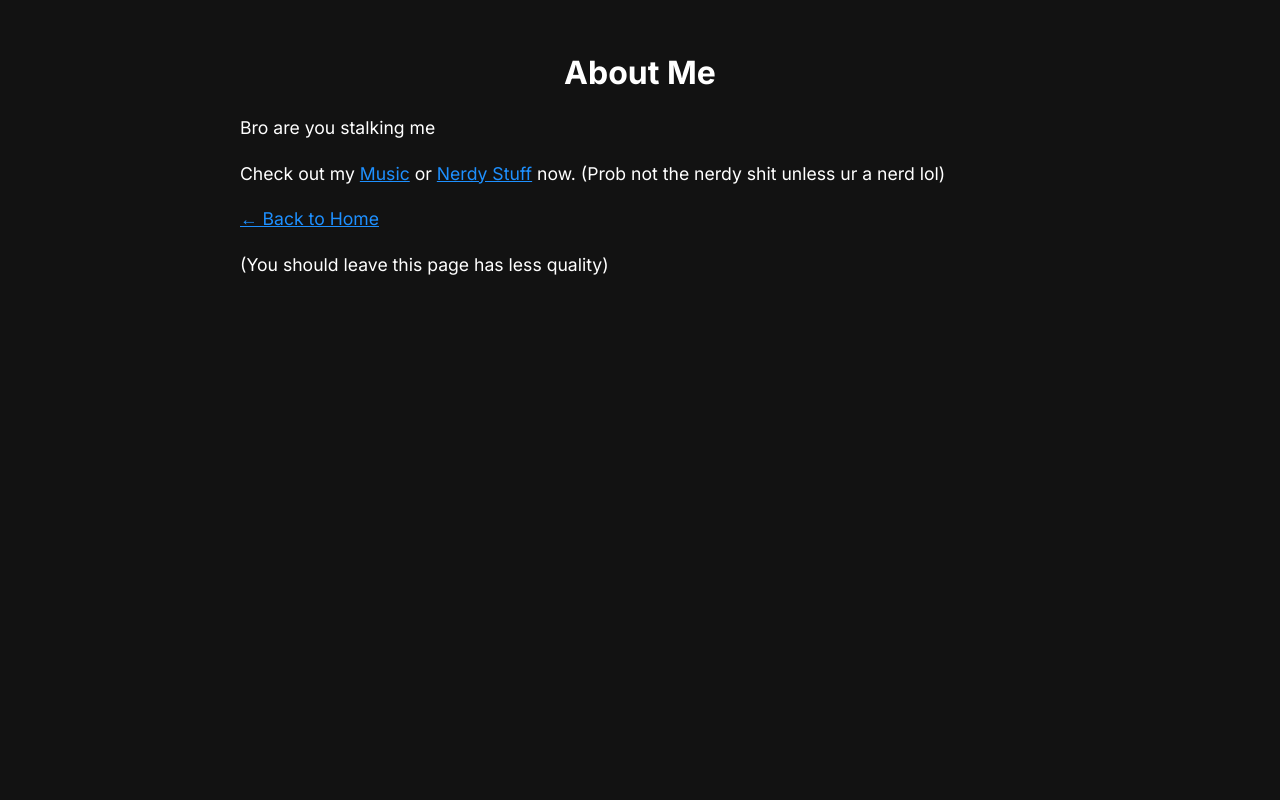
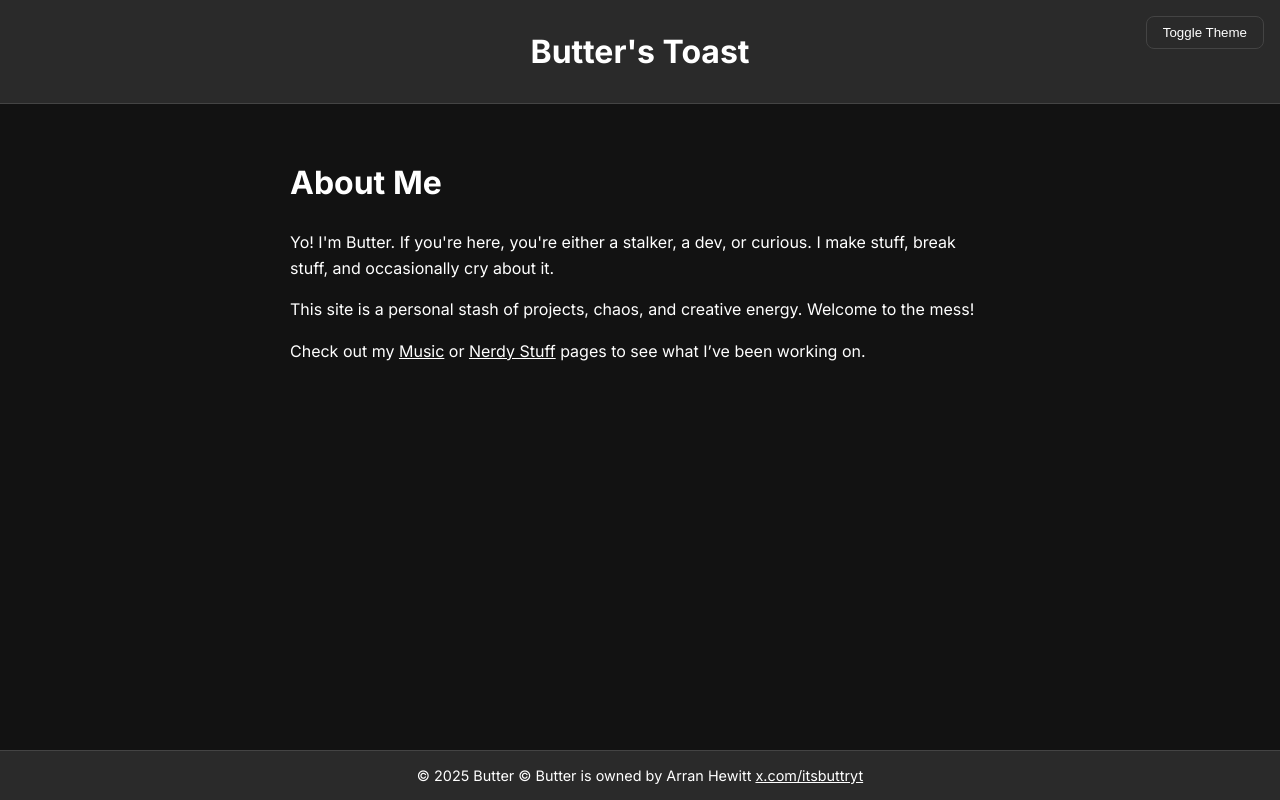
Before and after one commit to Epicinver/Epicinver.github.io, a plain HTML site: page about.html in a window 1280 px wide. Drawn offline with Linux system fonts and the light colour scheme.

Commit message:
Update about.html
Made About Me more professional

```diff
--- a/about.html
+++ b/about.html
@@ -2,41 +2,125 @@
 <html lang="en">
 <head>
   <meta charset="UTF-8" />
-  <meta name="viewport" content="width=device-width, initial-scale=1.0" />
+  <meta name="viewport" content="width=device-width, initial-scale=1" />
   <title>About Me - Butter's Toast</title>
-  <link href="https://fonts.googleapis.com/css2?family=Inter:wght@400;700&display=swap" rel="stylesheet">
+  <link href="https://fonts.googleapis.com/css2?family=Inter:wght@400;700&display=swap" rel="stylesheet" />
+  <script src="https://kit.fontawesome.com/a076d05399.js" crossorigin="anonymous"></script>
   <style>
+    :root {
+      --bg: #121212;
+      --text: #fff;
+      --btn-bg: #2a2a2a;
+      --btn-border: #444;
+      --hover-bg: #444;
+    }
+
+    body.light {
+      --bg: #fff;
+      --text: #000;
+      --btn-bg: #eee;
+      --btn-border: #ccc;
+      --hover-bg: #ddd;
+    }
+
     body {
-      background-color: #121212;
-      color: white;
+      background-color: var(--bg);
+      color: var(--text);
       font-family: 'Inter', sans-serif;
       margin: 0;
-      padding: 2rem;
+      display: flex;
+      flex-direction: column;
+      min-height: 100vh;
+      transition: background 0.3s, color 0.3s;
+      text-align: center;
+      padding: 0;
     }
 
-    h1 {
-      text-align: center;
+    header {
+      padding: 2rem;
+      font-size: 2rem;
+      font-weight: 700;
+      background: var(--btn-bg);
+      border-bottom: 1px solid var(--btn-border);
     }
 
-    .content {
-      max-width: 800px;
-      margin: auto;
-      font-size: 1.1rem;
+    main {
+      flex: 1;
+      padding: 2rem;
+      max-width: 700px;
+      margin: 0 auto;
+      text-align: left;
       line-height: 1.6;
     }
 
+    footer {
+      text-align: center;
+      padding: 1rem;
+      font-size: 0.9rem;
+      background-color: var(--btn-bg);
+      border-top: 1px solid var(--btn-border);
+      color: var(--text);
+    }
+
+    .toggle-darkmode {
+      position: fixed;
+      top: 1rem;
+      right: 1rem;
+      background: var(--btn-bg);
+      color: var(--text);
+      border: 1px solid var(--btn-border);
+      padding: 0.5rem 1rem;
+      border-radius: 8px;
+      cursor: pointer;
+      transition: background 0.3s;
+      user-select: none;
+      z-index: 1000;
+    }
+
+    .toggle-darkmode:hover {
+      background: var(--hover-bg);
+    }
+
     a {
-      color: #1e90ff;
+      color: var(--text);
+      text-decoration: underline;
+    }
+
+    a:hover {
+      color: var(--hover-bg);
     }
   </style>
 </head>
 <body>
-  <h1>About Me</h1>
-  <div class="content">
-    <p>Bro are you stalking me</p>
-    <p>Check out my <a href="music.html">Music</a> or <a href="Nerdy%20Stuff/index.html">Nerdy Stuff</a> now. (Prob not the nerdy shit unless ur a nerd lol)</p>
-    <p><a href="index.html">← Back to Home</a></p>
-	<p>(You should leave this page has less quality)</p>
-  </div>
+  <header>Butter's Toast</header>
+
+  <button class="toggle-darkmode" onclick="toggleTheme()">Toggle Theme</button>
+
+  <main>
+    <h1>About Me</h1>
+    <p>Yo! I'm Butter. If you're here, you're either a stalker, a dev, or curious. I make stuff, break stuff, and occasionally cry about it.</p>
+    <p>This site is a personal stash of projects, chaos, and creative energy. Welcome to the mess!</p>
+    <p>Check out my <a href="music.html">Music</a> or <a href="Nerdy%20Stuff/index.html">Nerdy Stuff</a> pages to see what I’ve been working on.</p>
+  </main>
+
+  <footer>
+    &copy; 2025 Butter &copy; Butter is owned by Arran Hewitt
+    <a href="https://x.com/itsbuttryt" target="_blank" rel="noopener noreferrer" style="color: var(--text); text-decoration: underline;">
+      x.com/itsbuttryt
+    </a>
+  </footer>
+
+  <script>
+    function toggleTheme() {
+      document.body.classList.toggle('light');
+      localStorage.setItem('theme', document.body.classList.contains('light') ? 'light' : 'dark');
+    }
+
+    window.onload = () => {
+      if (localStorage.getItem('theme') === 'light') {
+        document.body.classList.add('light');
+      }
+    };
+  </script>
 </body>
 </html>
```
